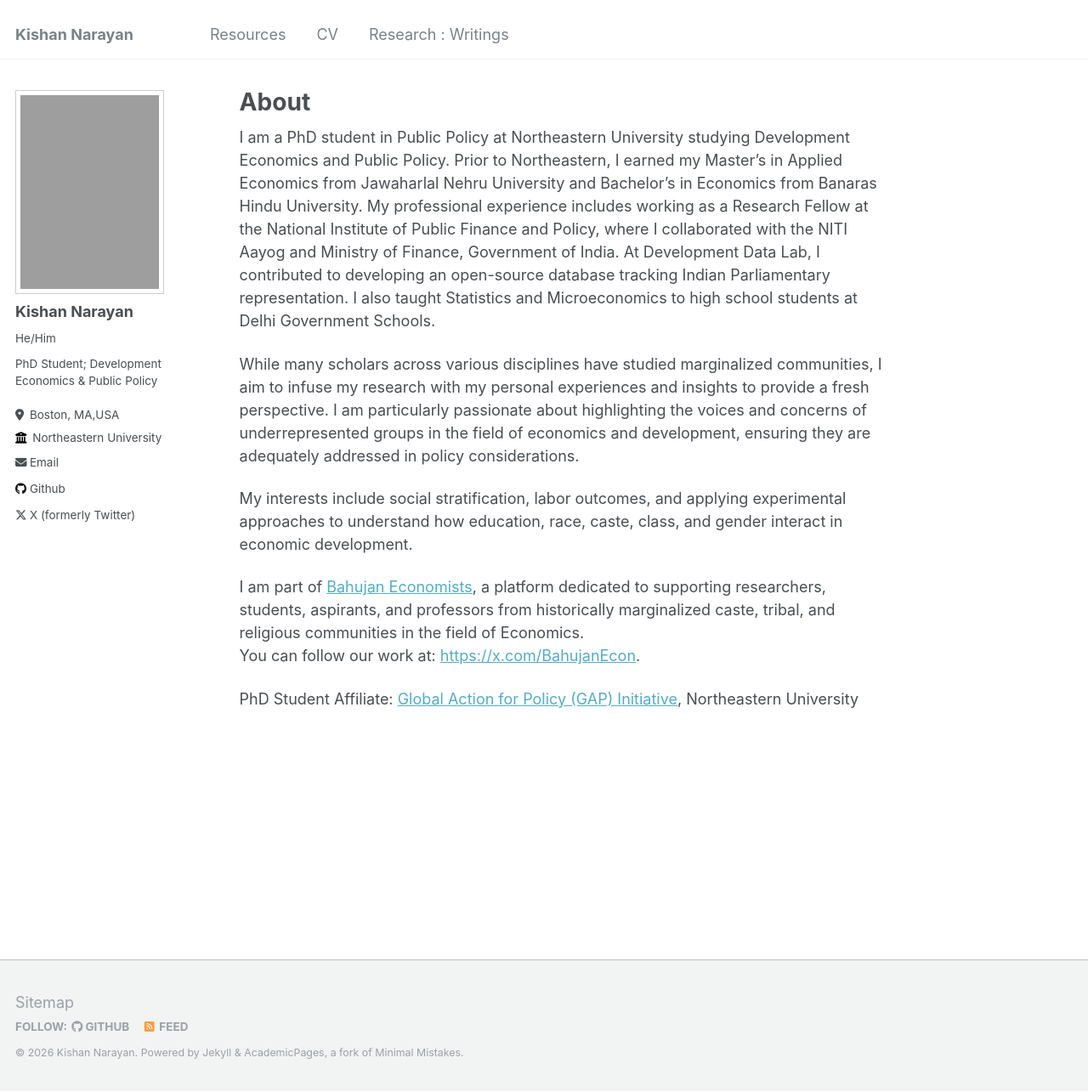
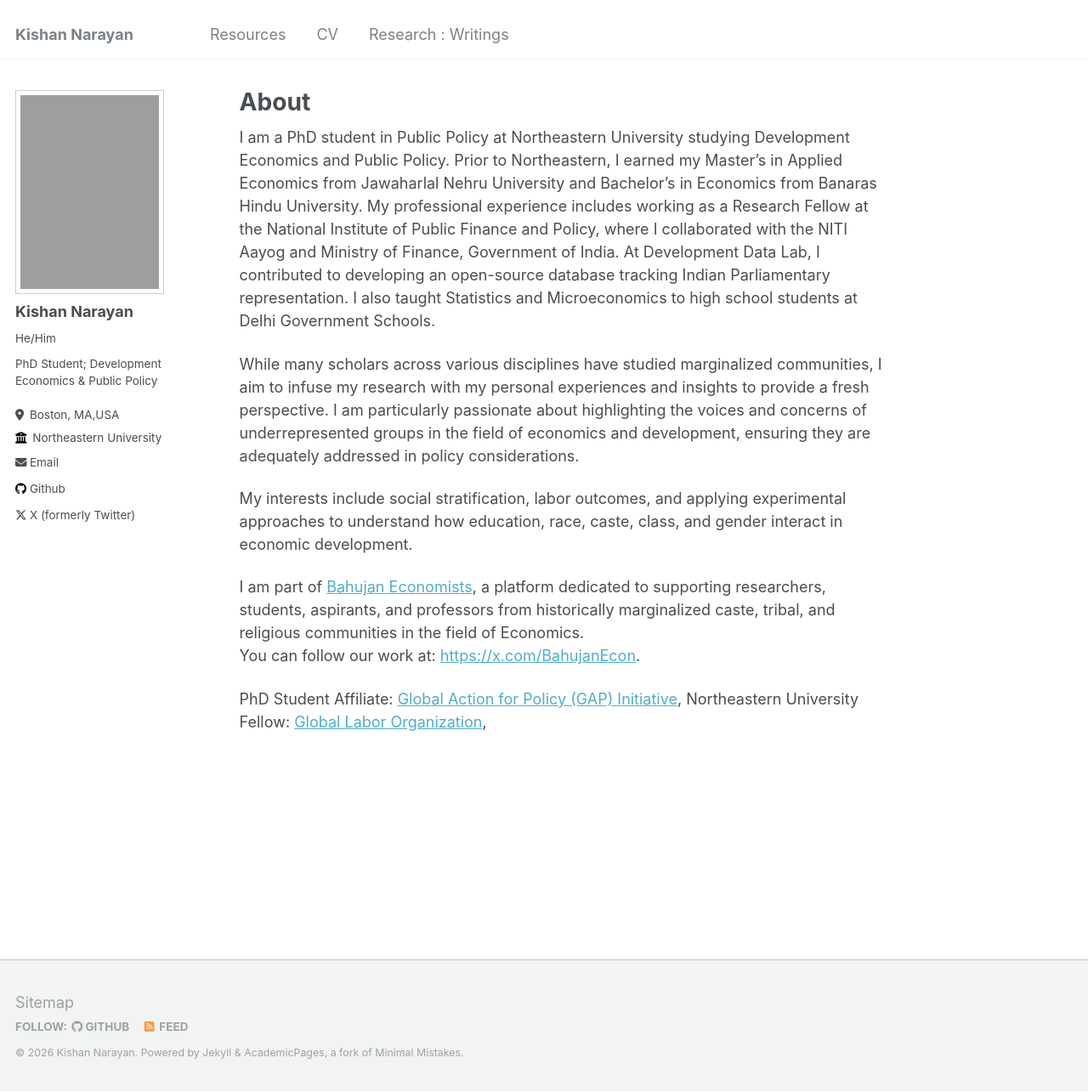
Before and after one commit to narayankishan/narayankishan.github.io, a Jekyll site: the page built from _pages/about.md, in a window 1280 px wide and 1285 px high. Shown: the whole window at 85% size. Built offline with Jekyll 4.4.1, drawn with Linux system fonts in a browser that asks for light colours.

Commit message:
Add Global Labor Organization fellowship information

```diff
--- a/_pages/about.md
+++ b/_pages/about.md
@@ -17,3 +17,4 @@ I am part of <a href="https://bahujanecon.org/" target="_blank">Bahujan Economis
 You can follow our work at: <a href="https://x.com/BahujanEcon" target="_blank">https://x.com/BahujanEcon</a>.  <br>
 
 PhD Student Affiliate: <a href="https://cssh.northeastern.edu/gap/" target="_blank">Global Action for Policy (GAP) Initiative</a>, Northeastern University <br>
+Fellow: <a href="https://glabor.org/user/narayan.kishan/" target="_blank">Global Labor Organization</a>, <br>
```
